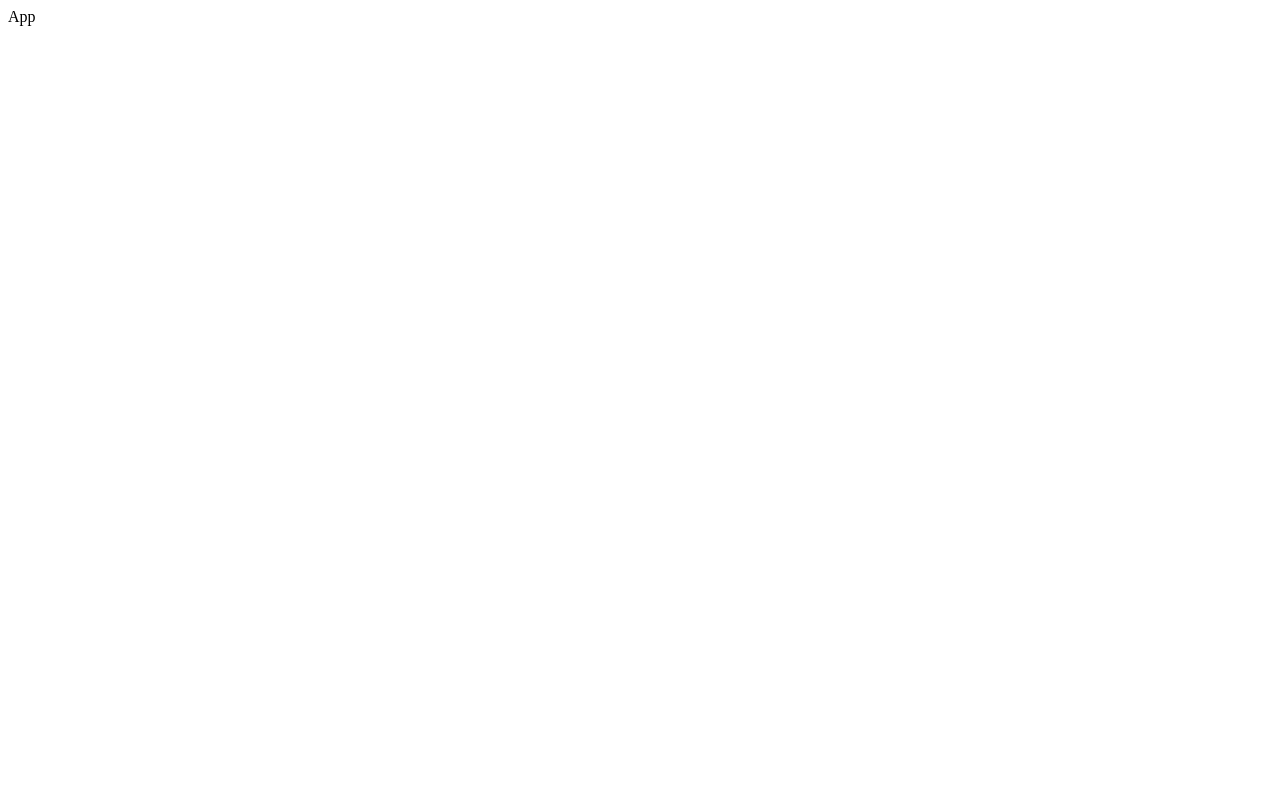
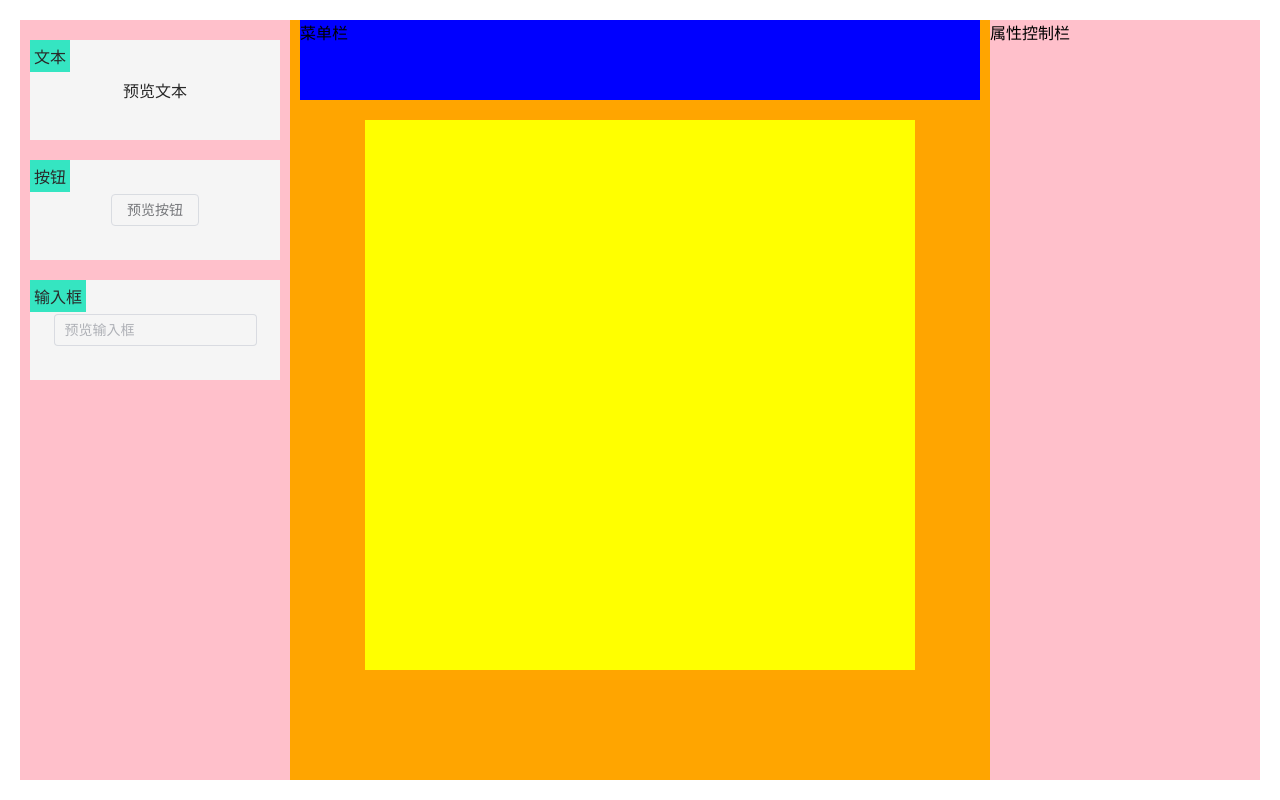
Before and after one commit to helowin-wd/low-code-vue3, a Vue app: page / in a window 1280 px wide. Built offline with nearby package versions, Linux system fonts and the light colour scheme.

Commit message:
fix: 拖拽编辑器搭建

```diff
--- a/package.json
+++ b/package.json
@@ -8,6 +8,7 @@
   },
   "dependencies": {
     "core-js": "^3.8.3",
+    "element-plus": "^2.6.3",
     "vue": "^3.2.13"
   },
   "devDependencies": {
--- a/src/App.vue
+++ b/src/App.vue
@@ -1,14 +1,38 @@
 <template>
-  <div>App</div>
+  <div class="app">
+    <Editor v-model="state"></Editor>
+  </div>
 </template>
 
 <script>
+import { provide, ref } from "vue"
+import data from "./data.json"
+import Editor from "./packages/editor"
+import { registerConfig as config } from "./utils/editor-config"
 
 export default {
   name: 'App',
+  components: {
+    Editor
+  },
+  setup() {
+    const state = ref(data)
+
+    provide('config', config)
+
+    return {
+      state
+    }
+  }
 }
 </script>
 
 <style lang="scss">
-
+.app {
+  position: fixed;
+  left: 20px;
+  right: 20px;
+  top: 20px;
+  bottom: 20px;
+}
 </style>
--- /dev/null
+++ b/src/data.json
@@ -0,0 +1,11 @@
+{
+  "container": {
+    "width": 550,
+    "height": 550
+  },
+  "blocks": [
+    { "top": 100, "left": 100, "zIndex": 1, "key": "text" },
+    { "top": 200, "left": 200, "zIndex": 1, "key": "button" },
+    { "top": 300, "left": 300, "zIndex": 1, "key": "input" }
+  ]
+}
--- a/src/main.js
+++ b/src/main.js
@@ -1,4 +1,8 @@
 import { createApp } from 'vue'
 import App from './App.vue'
+import ElementPlus from 'element-plus'
+import 'element-plus/dist/index.css'
 
-createApp(App).mount('#app')
+const app = createApp(App)
+app.use(ElementPlus)
+app.mount('#app')
--- /dev/null
+++ b/src/packages/editor-block.jsx
@@ -0,0 +1,25 @@
+import { computed, defineComponent, inject } from "vue";
+
+export default defineComponent({
+  props: {
+    block: { type: Object }
+  },
+  setup(props) {
+    const blockStyles = computed(() => ({
+      top: `${props.block.top}px`,
+      left: `${props.block.left}px`,
+      zIndex: `${props.block.zIndex}`,
+    }))
+
+    const config = inject('config')
+    // 通过block的key属性直接获取对应的组件
+    const component = config.componentMap[props.block.key]
+    const RenderComponent = component.render()
+
+    return () => (
+      <div class="editor-block" style={blockStyles.value}>
+        {RenderComponent}
+      </div>
+    )
+  }
+})
--- /dev/null
+++ b/src/packages/editor.jsx
@@ -0,0 +1,47 @@
+import { computed, defineComponent, inject } from 'vue'
+import './editor.scss'
+import editorBlock from './editor-block'
+
+export default defineComponent({
+  props: {
+    modelValue: { type: Object }
+  },
+  setup(props) {
+    const data = computed({
+      get() {
+        return props.modelValue
+      }
+    })
+
+    const containerStyle = computed(() => ({
+      width: data.value.container.width + 'px',
+      height: data.value.container.height + 'px'
+    }))
+
+    const config = inject('config')
+
+    return () => (
+      <div class="editor">
+        <div class="editor-left">
+          {config.componentList.map(comp => (
+            <div class="editor-left-item">
+              <span>{comp.label}</span>
+              <div>{comp.preview()}</div>
+            </div>
+          ))}
+        </div>
+        <div class="editor-top">菜单栏</div>
+        <div class="editor-right">属性控制栏</div>
+        <div class="editor-container">
+          <div class="editor-container-canvas">
+            <div class="editor-container-canvas__content" style={containerStyle.value}>
+              {data.value.blocks.map(block => (
+                <editorBlock block={block}></editorBlock>
+              ))}
+            </div>
+          </div>
+        </div>
+      </div>
+    )
+  }
+})
--- /dev/null
+++ b/src/packages/editor.scss
@@ -0,0 +1,76 @@
+.editor {
+  width: 100%;
+  height: 100%;
+  &-left,
+  &-right {
+    position: absolute;
+    width: 270px;
+    background: pink;
+    top: 0;
+    bottom: 0;
+  }
+  &-left {
+    left: 0;
+    &-item {
+      position: relative;
+      width: 250px;
+      margin: 20px auto;
+      display: flex;
+      justify-content: center;
+      align-items: center;
+      background: #fff;
+      padding: 20px;
+      box-sizing: border-box;
+      cursor: move;
+      user-select: none;
+      min-height: 100px;
+      >span {
+        position: absolute;
+        left: 0;
+        top: 0;
+        background: hsl(168, 88%, 49%);
+        padding: 4px;
+      }
+      // 每个物料区蒙层，不允许操作
+      // 如button点击，输入框输入内容
+      &::after {
+        content: '';
+        position: absolute;
+        top: 0;
+        bottom: 0;
+        left: 0;
+        right: 0;
+        background: #ccc;
+        opacity: .2;
+      }
+    }
+  }
+  &-right {
+    right: 0;
+  }
+  &-top {
+    position: absolute;
+    right: 280px;
+    left: 280px;
+    height: 80px;
+    background: blue;
+  }
+  &-container {
+    padding: 80px 270px 0;
+    height: 100%;
+    box-sizing: border-box;
+    background: orange;
+    &-canvas {
+      overflow: scroll;
+      height: 100%;
+      &__content {
+        position: relative;
+        margin: 20px auto;
+        background: yellow;
+      }
+    }
+  }
+  .editor-block {
+    position: absolute;
+  }
+}
--- /dev/null
+++ b/src/utils/editor-config.jsx
@@ -0,0 +1,40 @@
+// 列表区显示所有的物料
+// key对应的组件映射关系
+
+import { ElButton, ElInput } from "element-plus";
+
+function createEditorConfig() {
+  // 左侧物料区
+  const componentList = [];
+  // 内容区：
+  // 映射：组件类型 - 组件配置
+  const componentMap = {}
+
+  return {
+    componentList,
+    componentMap,
+    register: (component) => {
+      componentList.push(component)
+      componentMap[component.key] = component
+    }
+  }
+}
+export let registerConfig = createEditorConfig()
+registerConfig.register({
+  label: "文本",
+  preview: () => '预览文本',
+  render: () => '渲染文本',
+  key: "text"
+})
+registerConfig.register({
+  label: "按钮",
+  preview: () => <ElButton>预览按钮</ElButton>,
+  render: () => <ElButton>渲染按钮</ElButton>,
+  key: "button"
+})
+registerConfig.register({
+  label: "输入框",
+  preview: () => <ElInput placeholder="预览输入框"></ElInput>,
+  render: () => <ElInput placeholder="渲染输入框"></ElInput>,
+  key: "input"
+})
```
Also changed, not shown: 2 other files (tests, documents, lock files or other folders).
